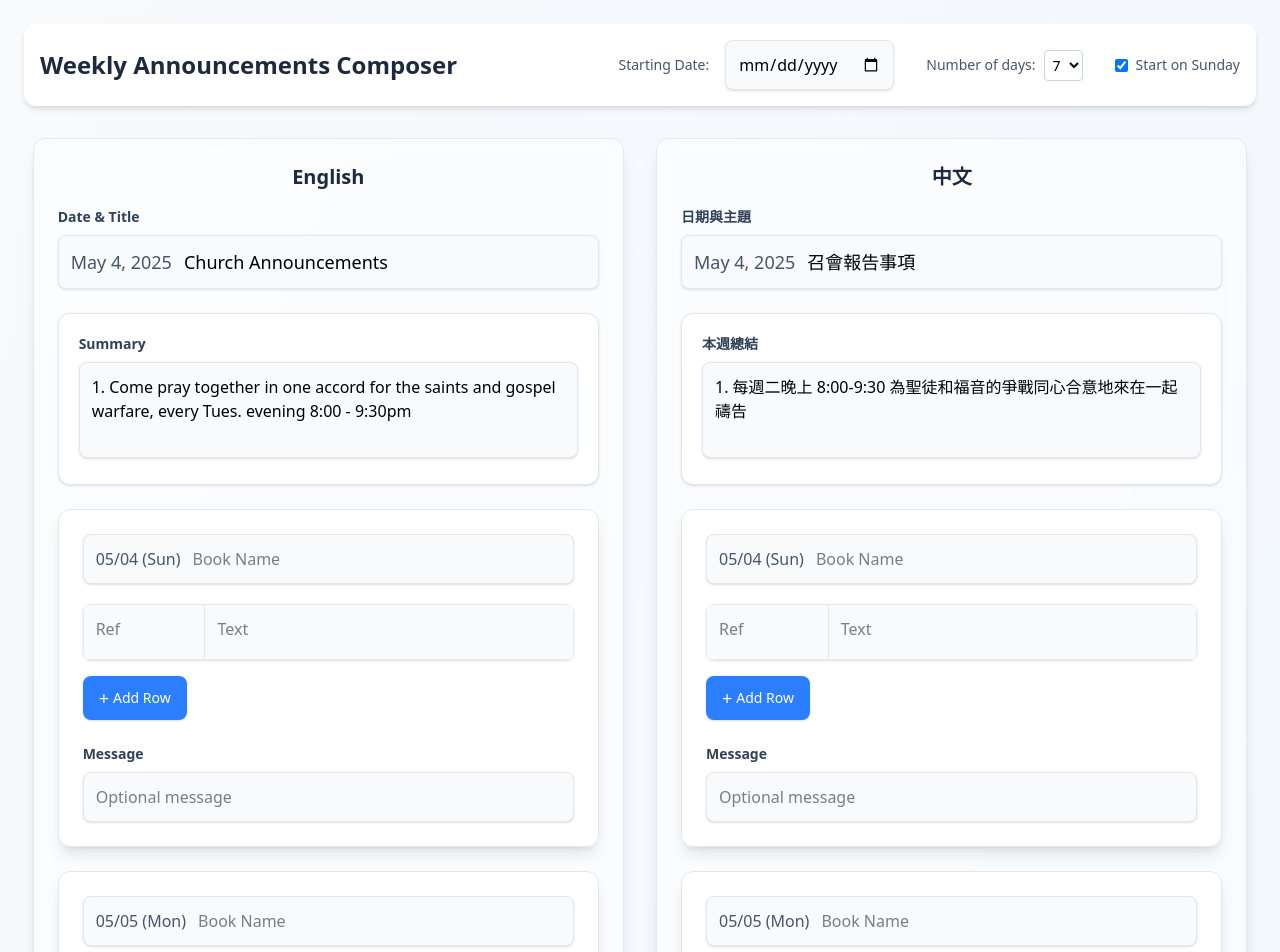
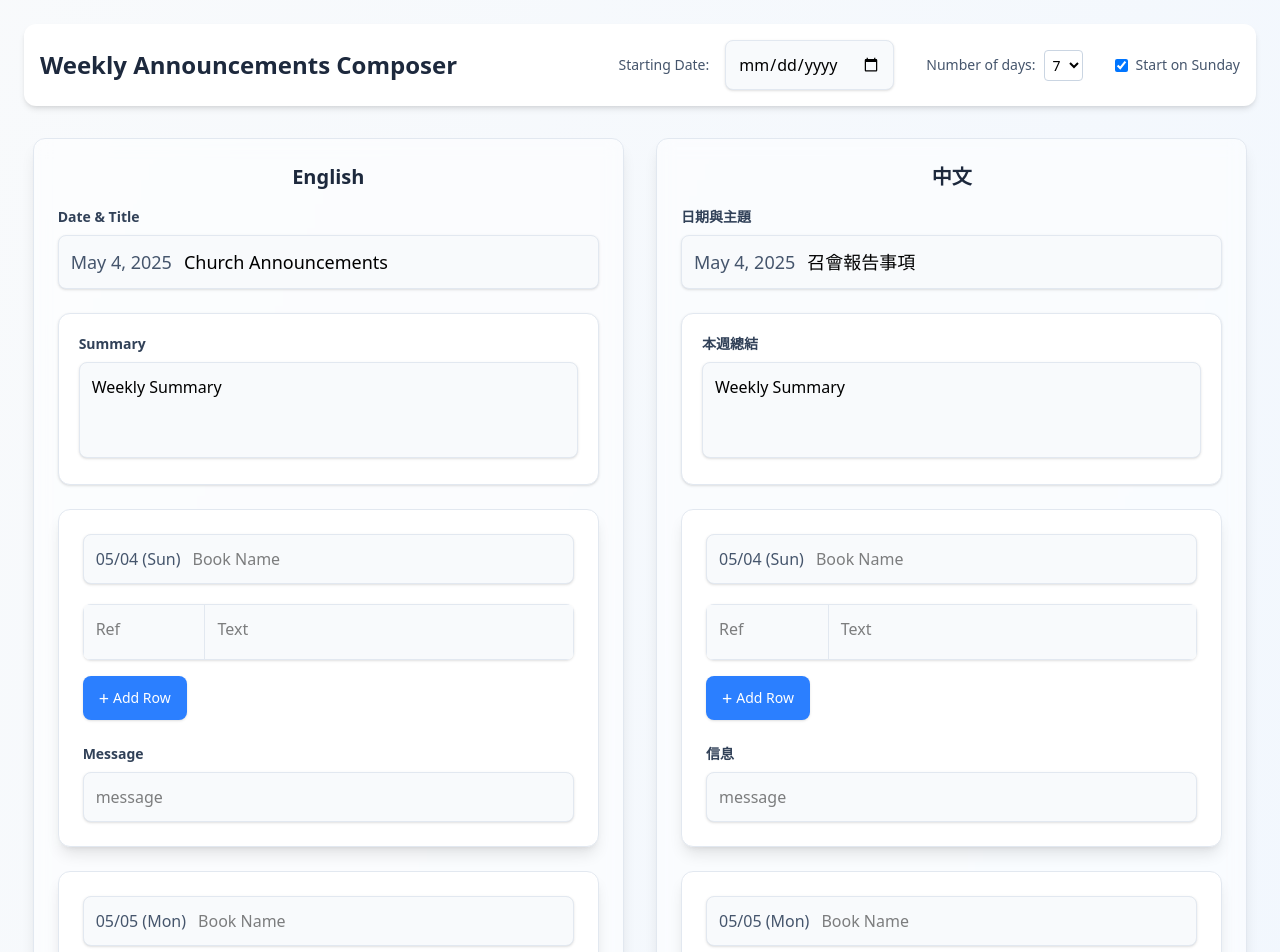
Before and after one commit to FutureKen/mr-editor, a React (Vite) app: page / in a window 1280 px wide. Shown: the top 952 px of the page. Built offline with nearby package versions, Linux system fonts and the light colour scheme.

Commit message:
Update .gitignore to exclude dist directory, modify default text in SummaryBox component, and localize label in VerseSection component

```diff
--- a/src/components/SummaryBox.js
+++ b/src/components/SummaryBox.js
@@ -3,9 +3,7 @@ import React, { useState, useEffect } from 'react';
 const SummaryBox = ({ language }) => {
 
 	// Define language-specific default text
-	const defaultText = language === 'en'
-		? '1. Come pray together in one accord for the saints and gospel warfare, every Tues. evening 8:00 - 9:30pm\n'
-		: '1. 每週二晚上 8:00-9:30 為聖徒和福音的爭戰同心合意地來在一起禱告\n';
+	const defaultText = "Weekly Summary";
 
 	// Construct language-specific storage key
 	const storageKey = `summary_${language}`;
--- a/src/components/VerseSection.js
+++ b/src/components/VerseSection.js
@@ -235,7 +235,7 @@ const VerseSection = ({ day, sundayDate, /*message, onMessageChange, */language
 			{/* Message Input */}
 			<div className="mt-6">
 				<div className="flex items-center justify-between mb-2">
-					<label className="block text-sm font-semibold text-slate-700">Message</label>
+					<label className="block text-sm font-semibold text-slate-700">{language === 'en' ? 'Message' : '信息'}</label>
 					{day > 0 && (
 						<div className="flex items-center">
 							<input
@@ -255,7 +255,7 @@ const VerseSection = ({ day, sundayDate, /*message, onMessageChange, */language
 				<input
 					value={message}
 					onChange={handleMessageChange}
-					placeholder="Optional message"
+					placeholder="message"
 					className="message w-full p-3 border border-slate-200 rounded-lg shadow-sm focus:ring-2 focus:ring-blue-500 focus:border-blue-500 transition-all bg-slate-50"
 					disabled={sameAsLastDay}
 				/>
```
Also changed, not shown: 1 other file (tests, documents, lock files or other folders).
